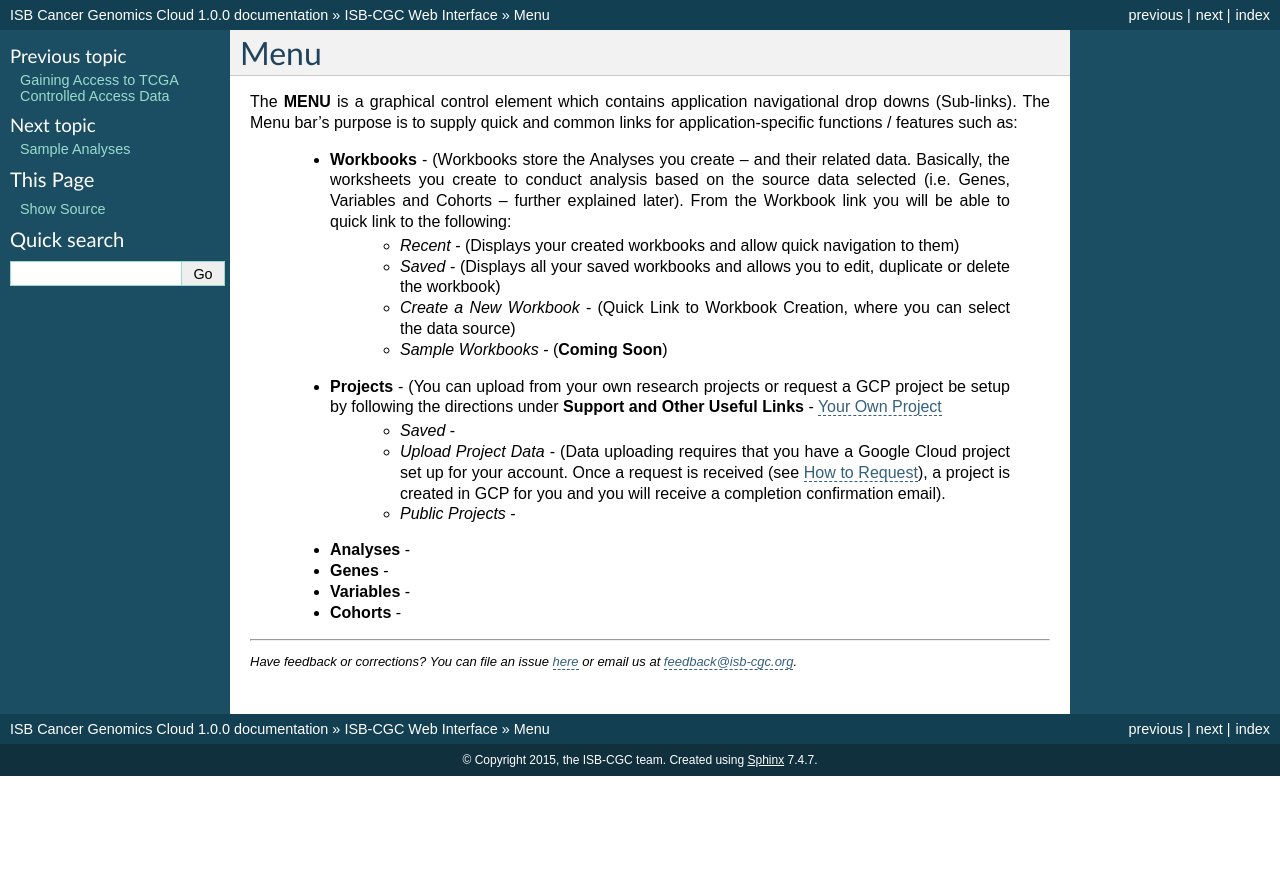
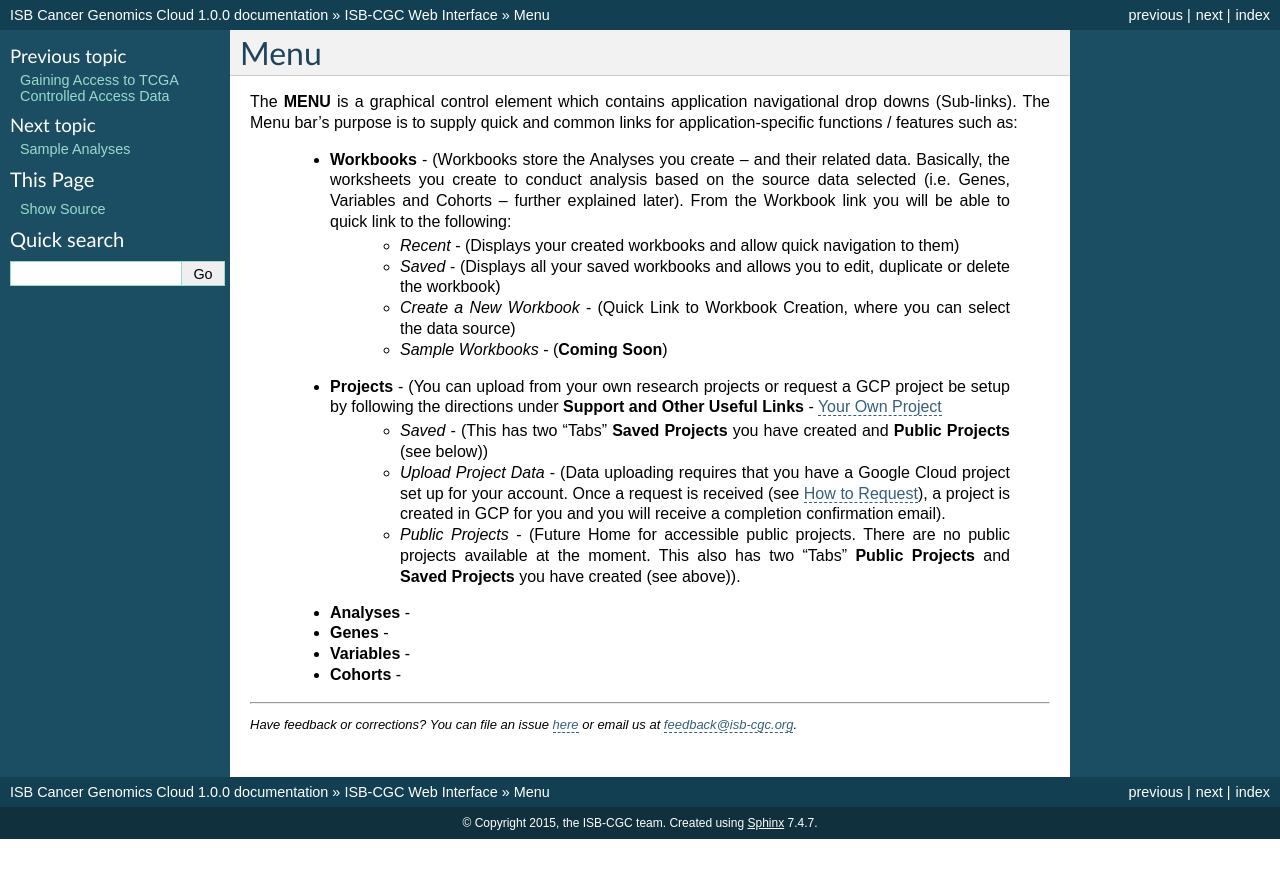
Before and after one commit to isb-cgc/readthedocs, a Sphinx documentation site: the page built from docs/source/sections/webapp/Menu.rst, in a window 1280 px wide. Shown: the top 878 px of the page. Built offline with Sphinx 7.4.7, drawn with Linux system fonts in a browser that asks for light colours.

Commit message:
Update Menu.rst

```diff
--- a/docs/source/sections/webapp/Menu.rst
+++ b/docs/source/sections/webapp/Menu.rst
@@ -10,9 +10,9 @@ The **MENU** is a graphical control element which contains application navigatio
      - *Sample Workbooks* - (**Coming Soon**)
 
  * **Projects** - (You can upload from your own research projects or request a GCP project be setup by following the directions under **Support and Other Useful Links** - `Your Own Project <http://isb-cancer-genomics-cloud.readthedocs.org/en/latest/sections/Support.html?highlight=project>`_
-    - *Saved* -
+    - *Saved* - (This has two "Tabs" **Saved Projects** you have created and **Public Projects** (see below))
     - *Upload Project Data* - (Data uploading requires that you have a Google Cloud project set up for your account. Once a request is received (see `How to Request <http://isb-cancer-genomics-cloud.readthedocs.org/en/latest/sections/Support.html?highlight=project>`_), a project is created in GCP for you and you will receive a completion confirmation email).
-    - *Public Projects* -
+    - *Public Projects* - (Future Home for accessible public projects.  There are no public projects available at the moment. This also has two "Tabs"  **Public Projects** and **Saved Projects** you have created (see above)).
 
  * **Analyses** -
 
```
